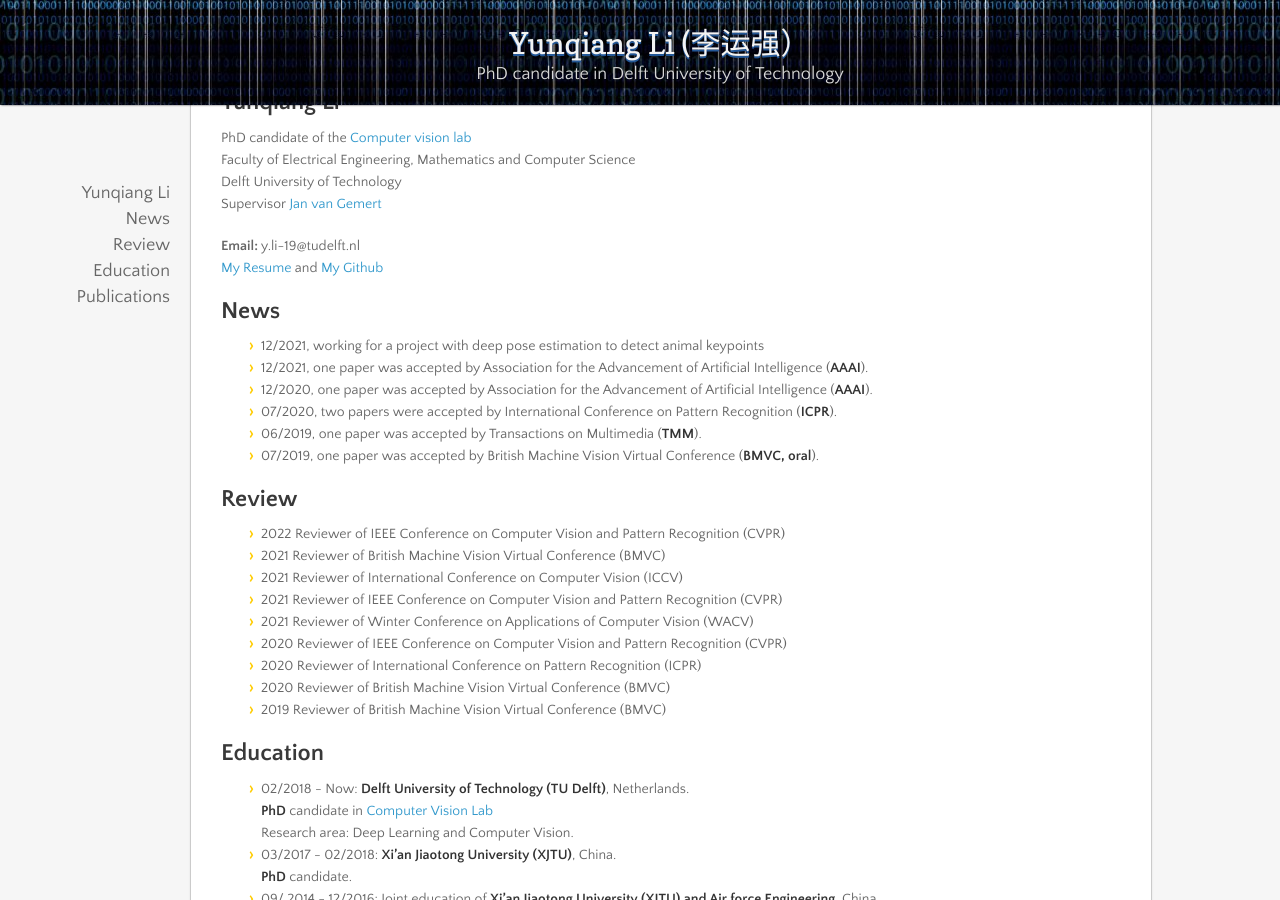
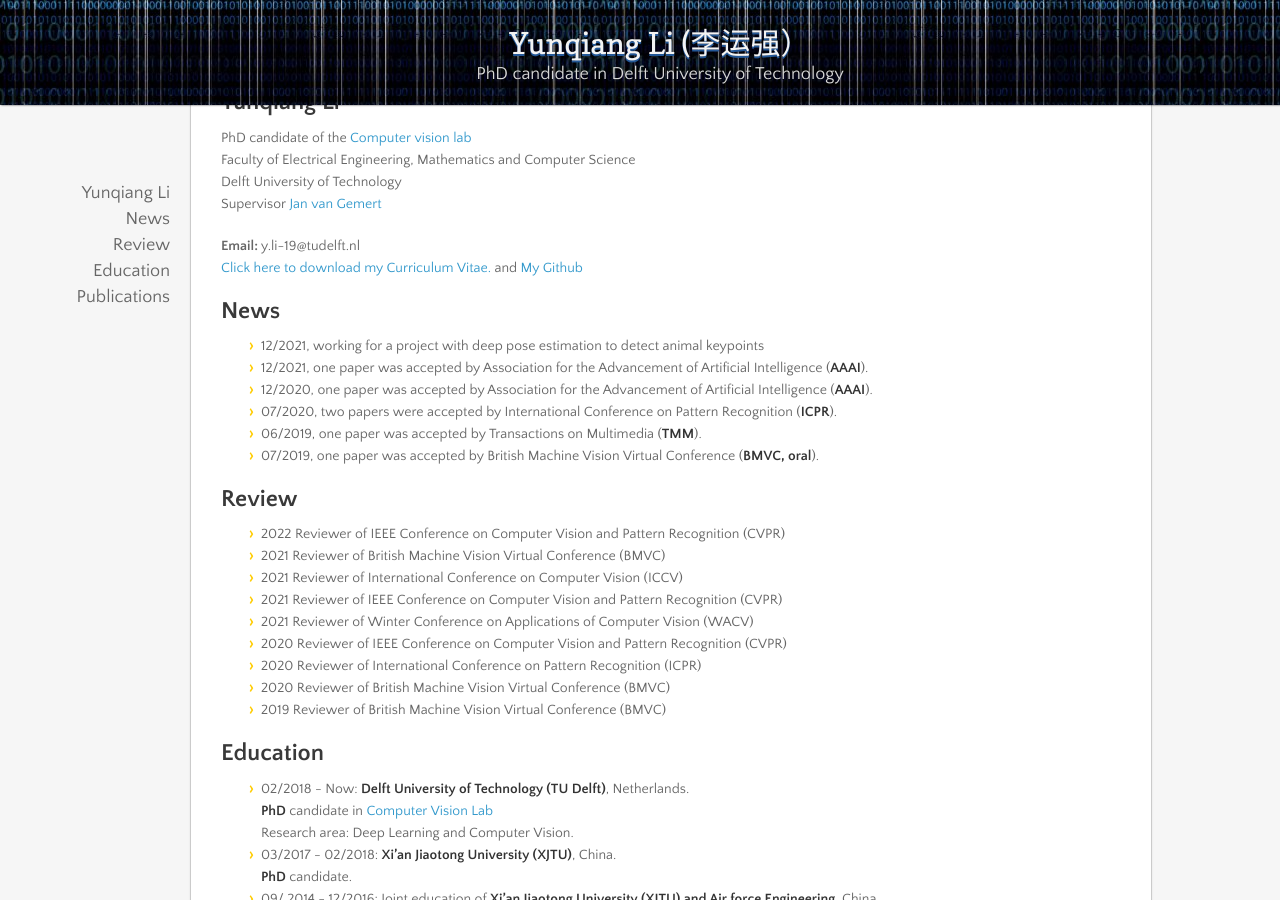
Before and after one commit to liyunqianggyn/liyunqianggyn.github.io, a Jekyll site: the page built from index.md, in a window 1280 px wide and 900 px high, scrolled down 333 px. Built offline with Jekyll 4.4.1, drawn with Linux system fonts in a browser that asks for light colours; nearby versions of some CDN libraries; our own code applies the rules of GitHub Pages for plain Markdown files.

Commit message:
Update index.md

```diff
--- a/index.md
+++ b/index.md
@@ -9,7 +9,7 @@ Supervisor <a href="https://jvgemert.github.io/">Jan van Gemert</a><br/>
 
 <b>Email:</b> y.li-19@tudelft.nl  <br/>
 <b></b>
-<a href="https://github.com/liyunqianggyn/liyunqianggyn.github.io/blob/main/YunqiangLi_Resume.pdf" target="_blank">My Resume</a>
+[Click here to download my Curriculum Vitae.](/YunqiangLi_Resume.pdf)
 and
 <a href="https://github.com/liyunqianggyn">My Github</a>
 
```
